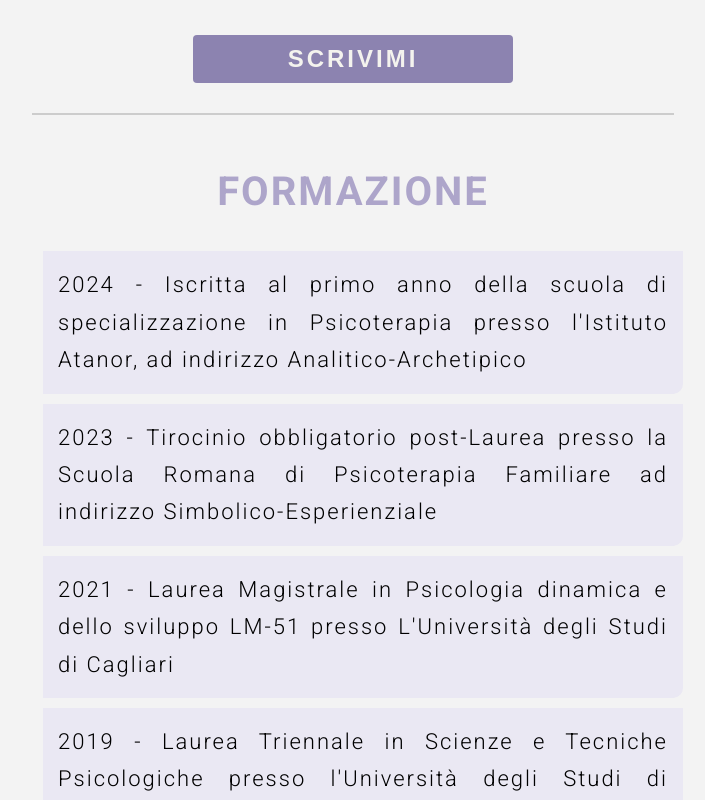
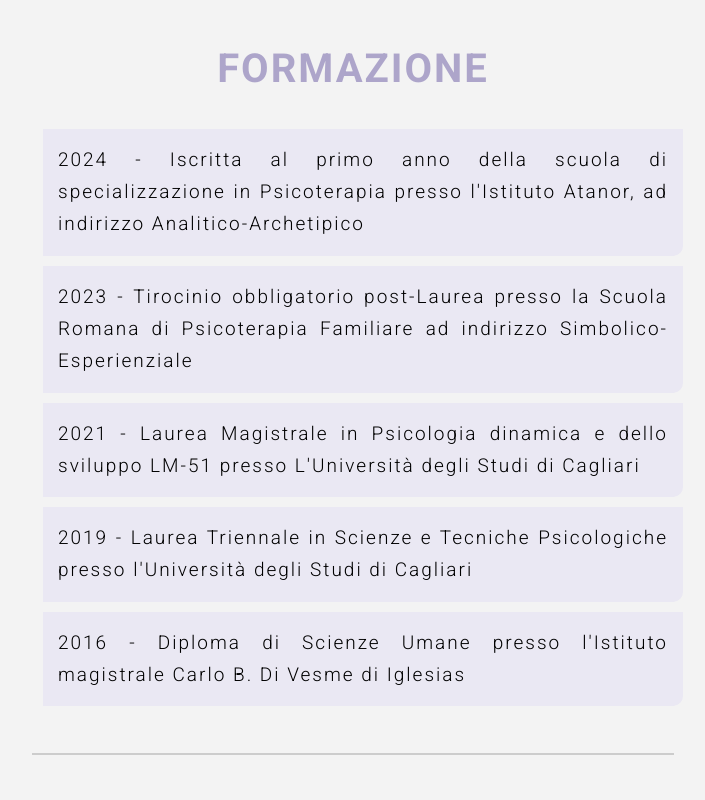
Before and after one commit to stynoap/sitopsy-React, a React (Create React App) app: page / in a window 1280 px wide. Shown: the part 900-1700 px from the top of the page, without its empty margins (287-992 px from the left). Built offline with nearby package versions, Linux system fonts and the light colour scheme.

Commit message:
modifiche font size

```diff
--- a/src/Components/Servizi/Servizi.css
+++ b/src/Components/Servizi/Servizi.css
@@ -5,7 +5,7 @@
 }
 
 .descrizione{
-
+font-size: 17px;
     line-height: 1.7;
     letter-spacing: 1px;
     text-align: justify;
@@ -17,7 +17,7 @@
 }
 .descrizione li{
     letter-spacing: 2px;
-    font-size: 22px;
+    font-size: 19px;
     font-weight:300;
     margin-bottom: 10px;
     /* background-color: #eee5de; */
```
